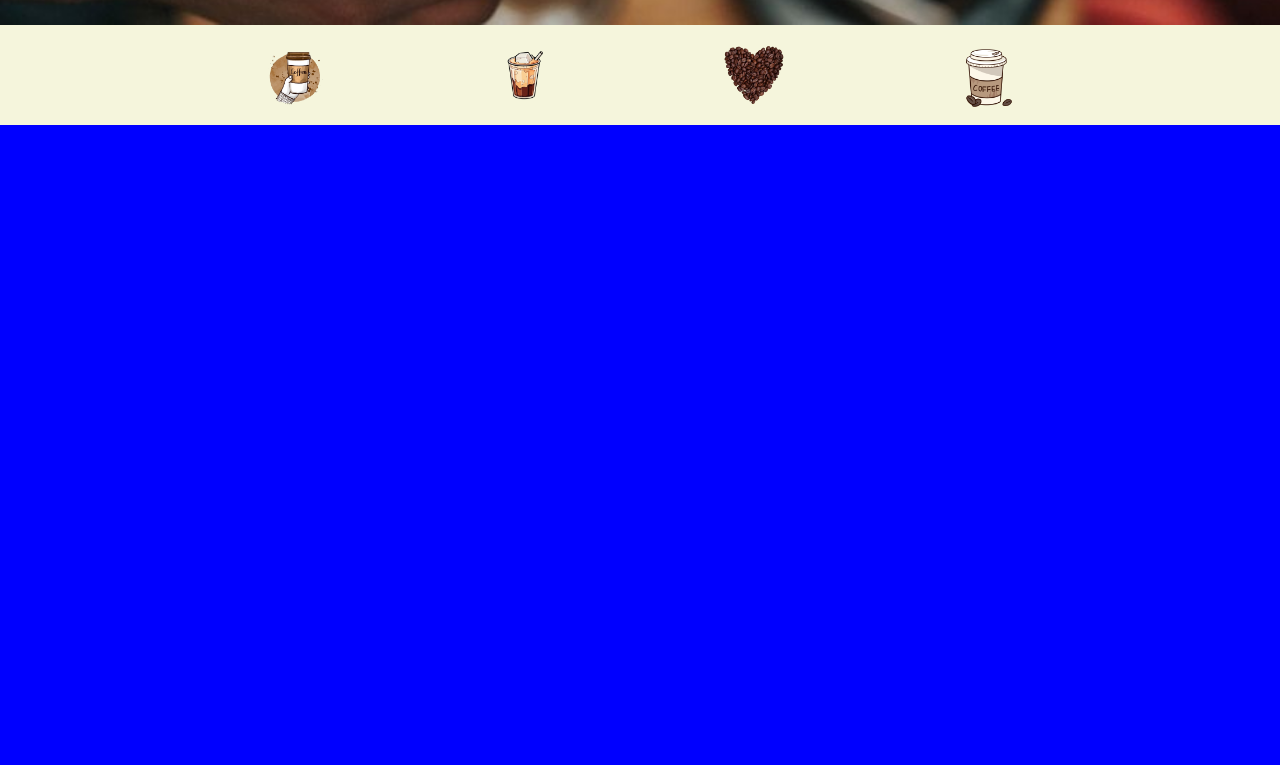
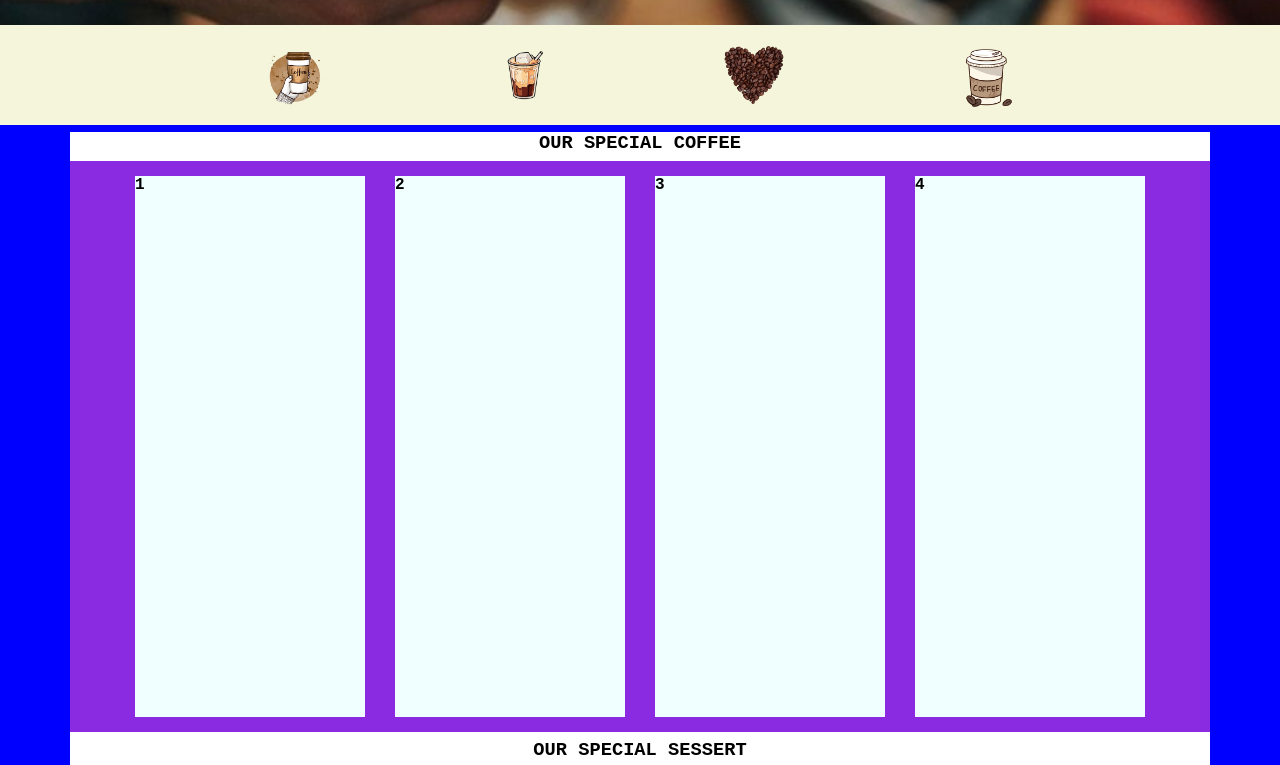
Before and after one commit to MonteAllan/MonteAllan.github.io, a plain HTML site: page index.html in a window 1280 px wide. Shown: the part 775-1540 px from the top of the page. Drawn offline with Linux system fonts and the light colour scheme.

Commit message:
alteracoes no banner segundario

```diff
--- a/index.css
+++ b/index.css
@@ -132,7 +132,7 @@ main{
     background-color: #c2c2c2;
 }
 .sessao{
-    height: 100vh;
+    height: 170vh;
     background-color: blue;
 }
 .areaimg{
@@ -160,3 +160,34 @@ main{
     display: flex;
     justify-content: center;
 }
+.banner2{
+    background-color: #fff;
+    max-width: 1140px;
+    margin: auto;
+    height:84% ;
+
+}
+.areabanner1, .areabanner2{
+    background-color: aqua;
+    height: 50%;
+}
+.areabanner1, .areabanner2{
+    background-color: blueviolet;
+    display: flex;
+    justify-content: center;
+}
+.areabanner1 .im1, .im2, .im3, .im4{
+    background-color: azure;
+    margin: 15px;
+    width: 230px;
+}
+.banner2 h3{
+    margin: 7px;
+    text-align: center;
+    text-transform: uppercase;
+}
+.areabanner2 .im1, .im2, .im3, .im4{
+    background-color: azure;
+    margin: 15px;
+    width: 230px;
+}
--- a/index.html
+++ b/index.html
@@ -58,6 +58,22 @@
             </div>
             </div>
         </div>
+        <div class="banner2">
+            <h3>our special coffee</h3>
+            <div class="areabanner1">
+                <div class="im1">1</div>
+                <div class="im2">2</div>
+                <div class="im3">3</div>
+                <div class="im4">4</div>
+            </div>
+            <h3>our special sessert</h3>
+            <div class="areabanner2">
+                <div class="im1">1</div>
+                <div class="im2">2</div>
+                <div class="im3">3</div>
+                <div class="im4">4</div>
+            </div>
+        </div>
     </section>
 
     <footer>
```
